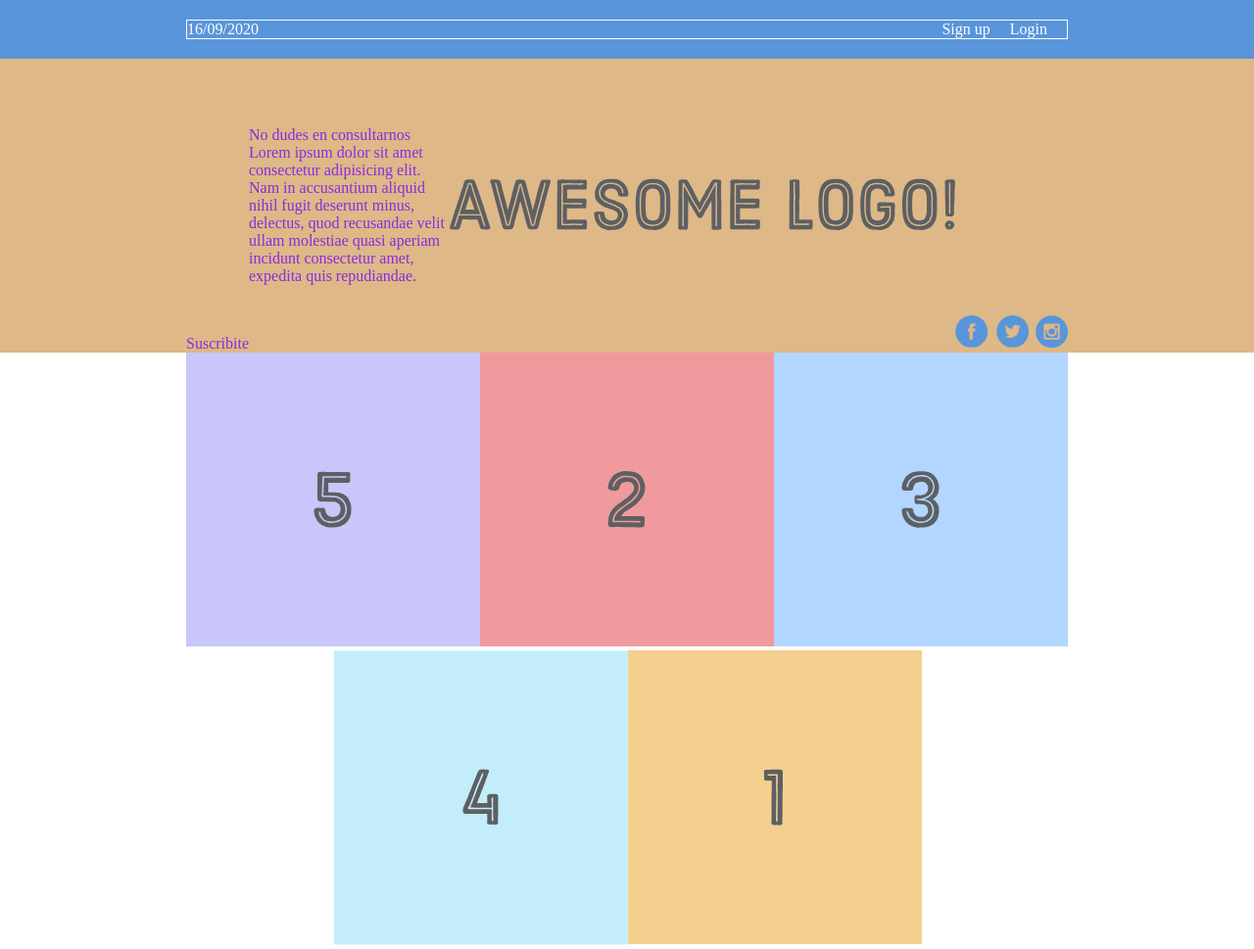
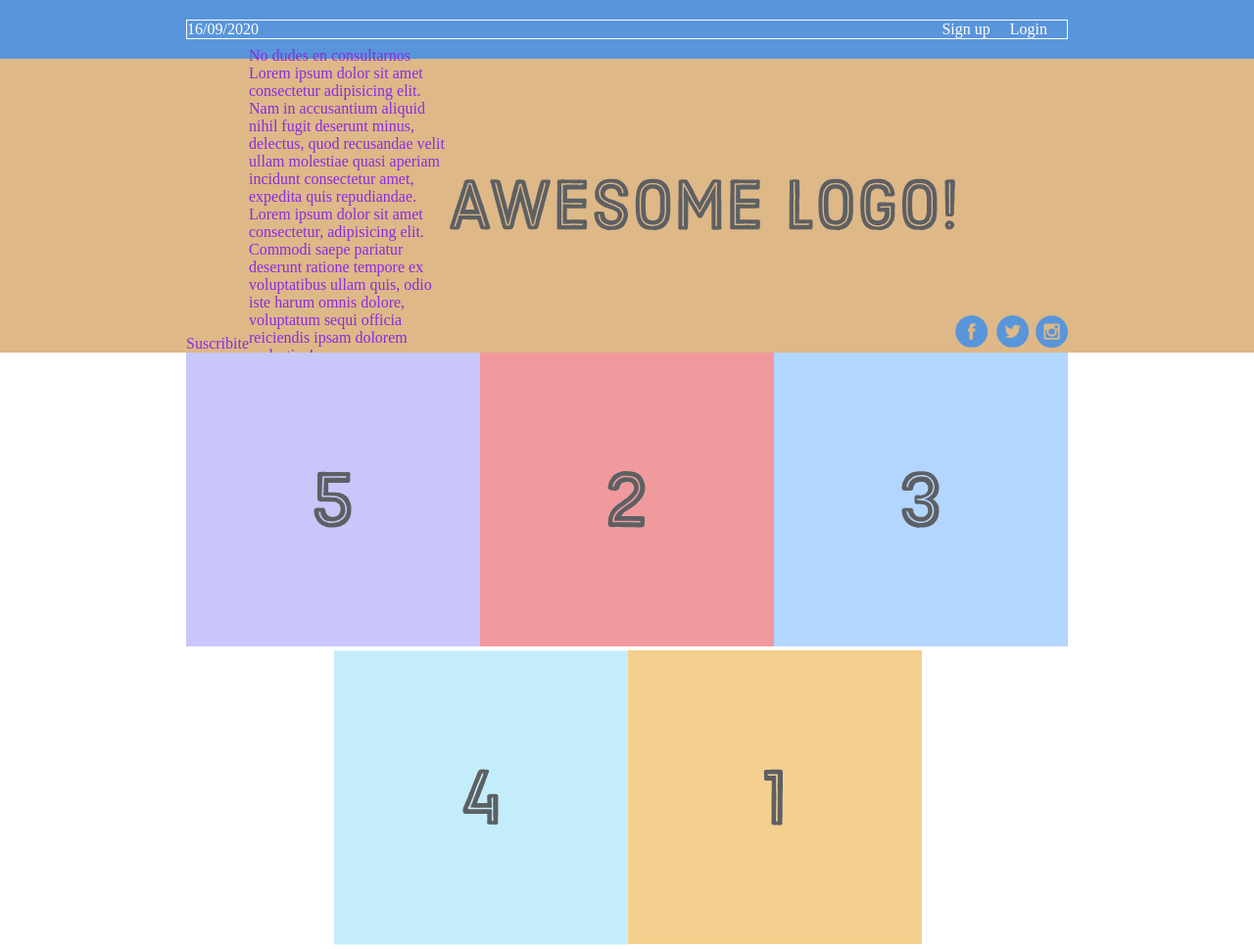
Before and after one commit to FlorMartinezP/primer-repo, a plain HTML site: page index.html in a window 1280 px wide. Shown: the whole page at 98% size. Drawn offline with Linux system fonts and the light colour scheme.

Commit message:
agrego lorem

```diff
--- a/index.html
+++ b/index.html
@@ -23,7 +23,7 @@
         <div class="suscribe">Suscribite</div>
         <p>No dudes en consultarnos
             Lorem ipsum dolor sit amet consectetur adipisicing elit. Nam in accusantium aliquid nihil fugit deserunt minus, delectus, quod recusandae velit ullam molestiae quasi aperiam incidunt consectetur amet, expedita quis repudiandae.
-
+            Lorem ipsum dolor sit amet consectetur, adipisicing elit. Commodi saepe pariatur deserunt ratione tempore ex voluptatibus ullam quis, odio iste harum omnis dolore, voluptatum sequi officia reiciendis ipsam dolorem molestiae!
         </p>
         <div class="logo">
             <img src="images/awesome-logo.svg" alt=""></div>
```
